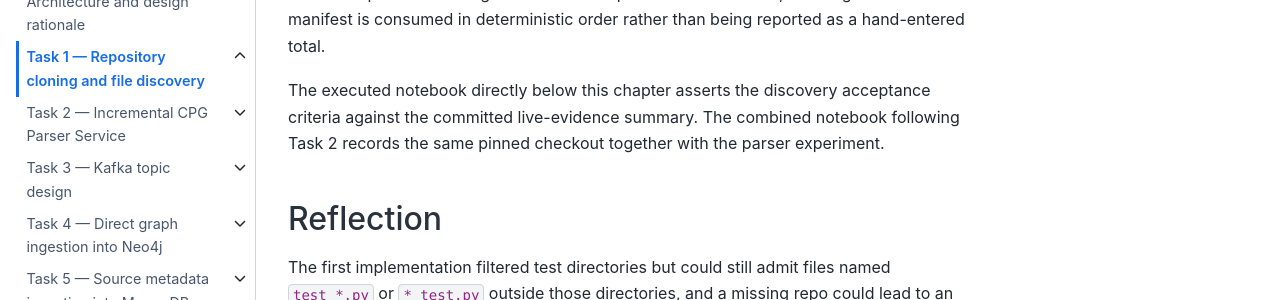
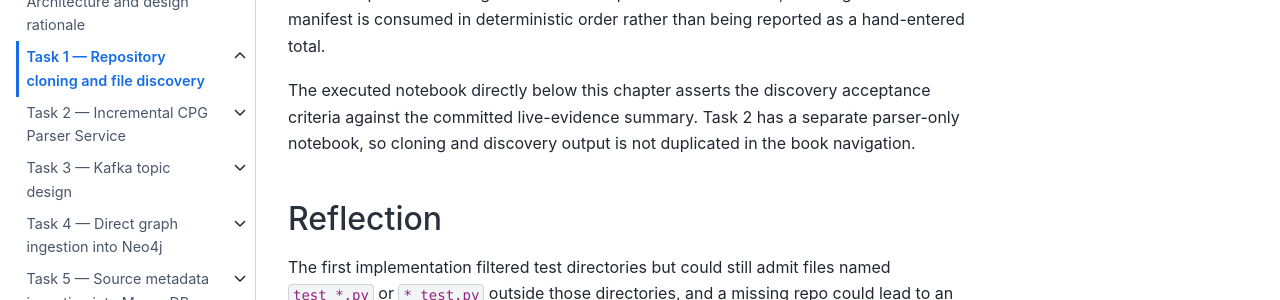
Before and after one commit to caosfourn/bigdata-lab04-pipeline, a Jupyter Book: the page built from book/task1.md, in a window 1280 px wide and 900 px high, scrolled down 2411 px. Shown: the part 278-578 px from the top of the window. Built offline with Jupyter Book 1.0.4 settings and Sphinx 7.4.7 and the Sphinx Book theme 1.1.4, drawn with Linux system fonts in a browser that asks for light colours; pages that are not in the unit, such as notebooks, are missing from menus.

Commit message:
docs(notebooks): separate Task 2 parser evidence

```diff
--- a/_toc.yml
+++ b/_toc.yml
@@ -7,7 +7,7 @@ chapters:
       - file: notebooks/task1_discovery_evidence
   - file: book/task2
     sections:
-      - file: notebooks/task1_task2_member1
+      - file: notebooks/task2_parser_evidence
   - file: book/task3
     sections:
       - file: notebooks/task3_kafka_evidence
--- a/book/task1.md
+++ b/book/task1.md
@@ -95,9 +95,9 @@ showing that the manifest is consumed in deterministic order rather than being
 reported as a hand-entered total.
 
 The executed notebook directly below this chapter asserts the discovery
-acceptance criteria against the committed live-evidence summary. The combined
-notebook following Task 2 records the same pinned checkout together with the
-parser experiment.
+acceptance criteria against the committed live-evidence summary. Task 2 has a
+separate parser-only notebook, so cloning and discovery output is not duplicated
+in the book navigation.
 
 ## Reflection
 
```
Also changed, not shown: docs/evidence/task1_task2_e2e.md (+1 -1 lines), docs/evidence/task1_task2_lerobot_final.md (+1 -1 lines), 2 other files.
